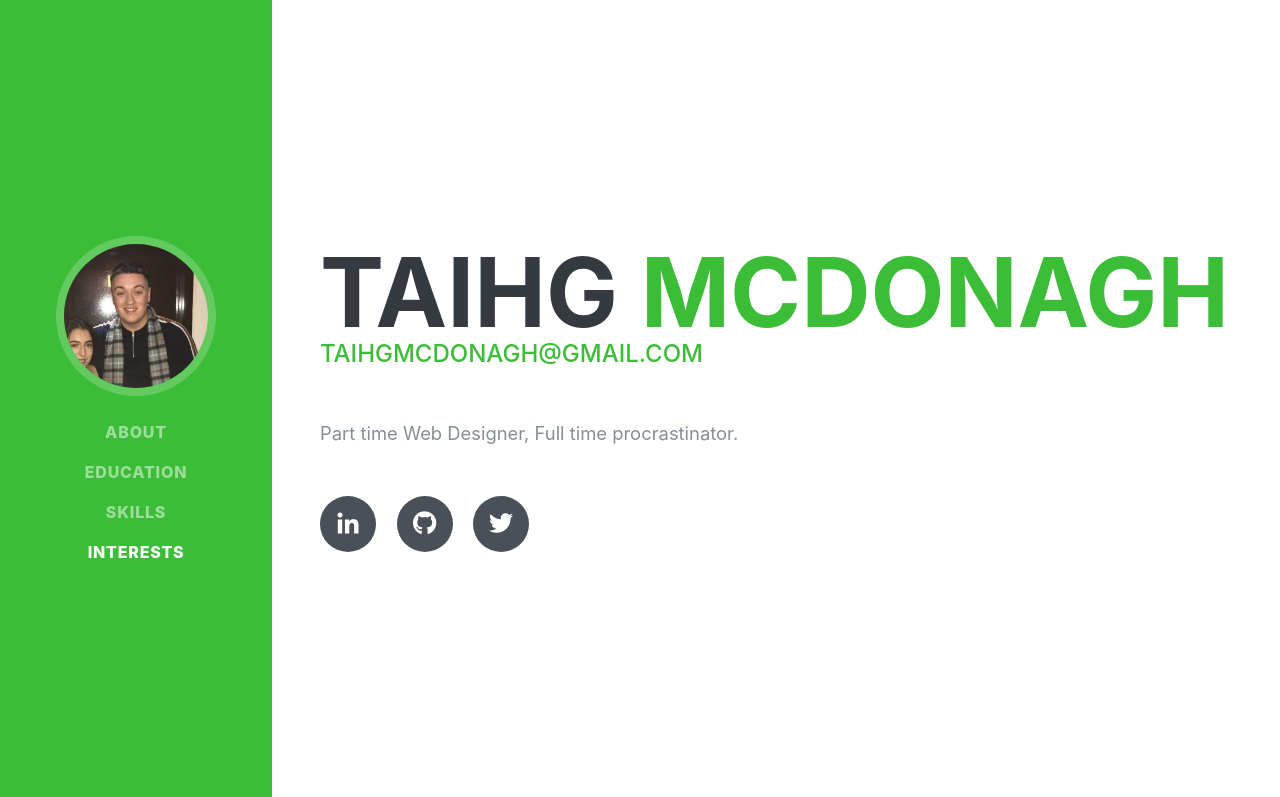
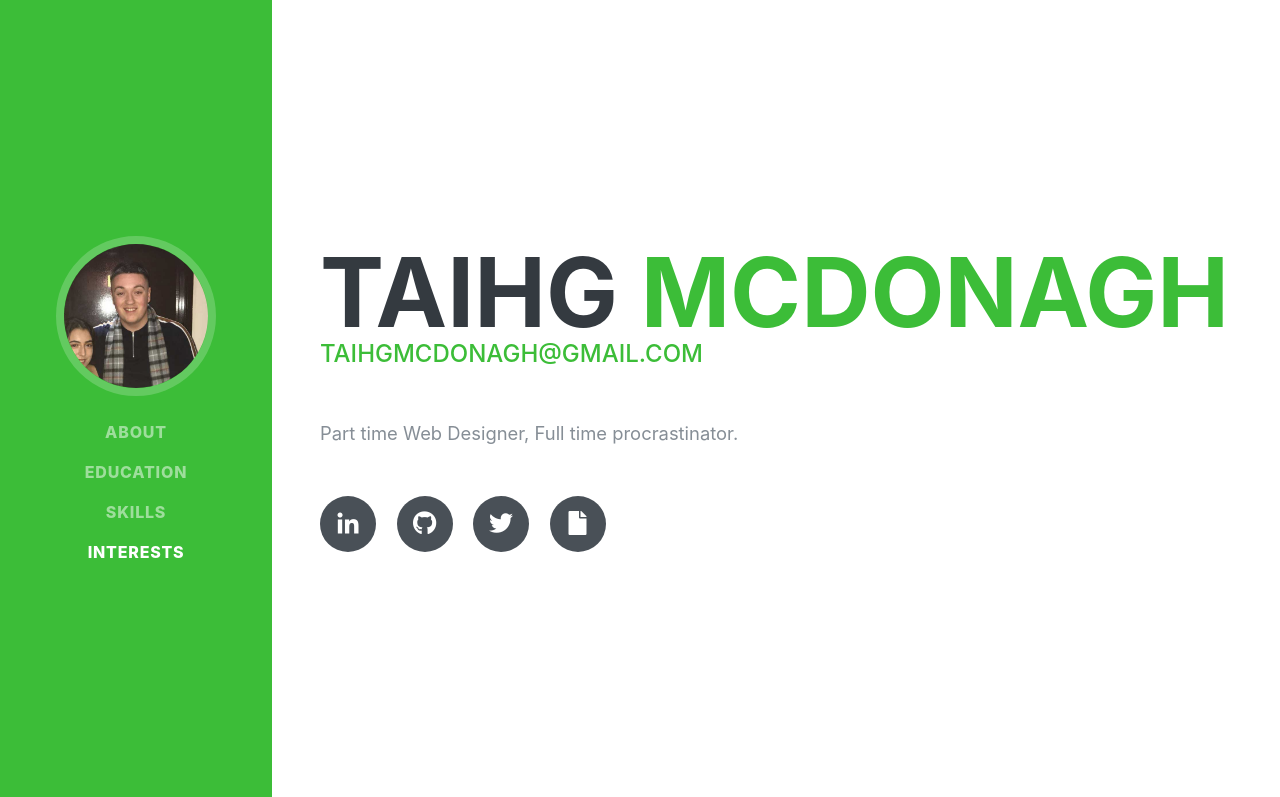
Before and after one commit to Taihg/csy2043, a plain HTML site: page index.html in a window 1280 px wide. Shown: the top 797 px of the page. Drawn offline with Linux system fonts and the light colour scheme; a web font is replaced by a local one.

Commit message:
added a downloadable cv

```diff
--- a/index.html
+++ b/index.html
@@ -85,6 +85,9 @@
             </a>
             <a href="https://twitter.com/taihgmc">
               <i class="fab fa-twitter"></i>
+            </a>
+            <a href="/cv/taihg-cv.docx" download>
+              <i class="fas fa-file"></i>
             </a>
           </div>
         </div>
```
Also changed, not shown: 1 other file.
